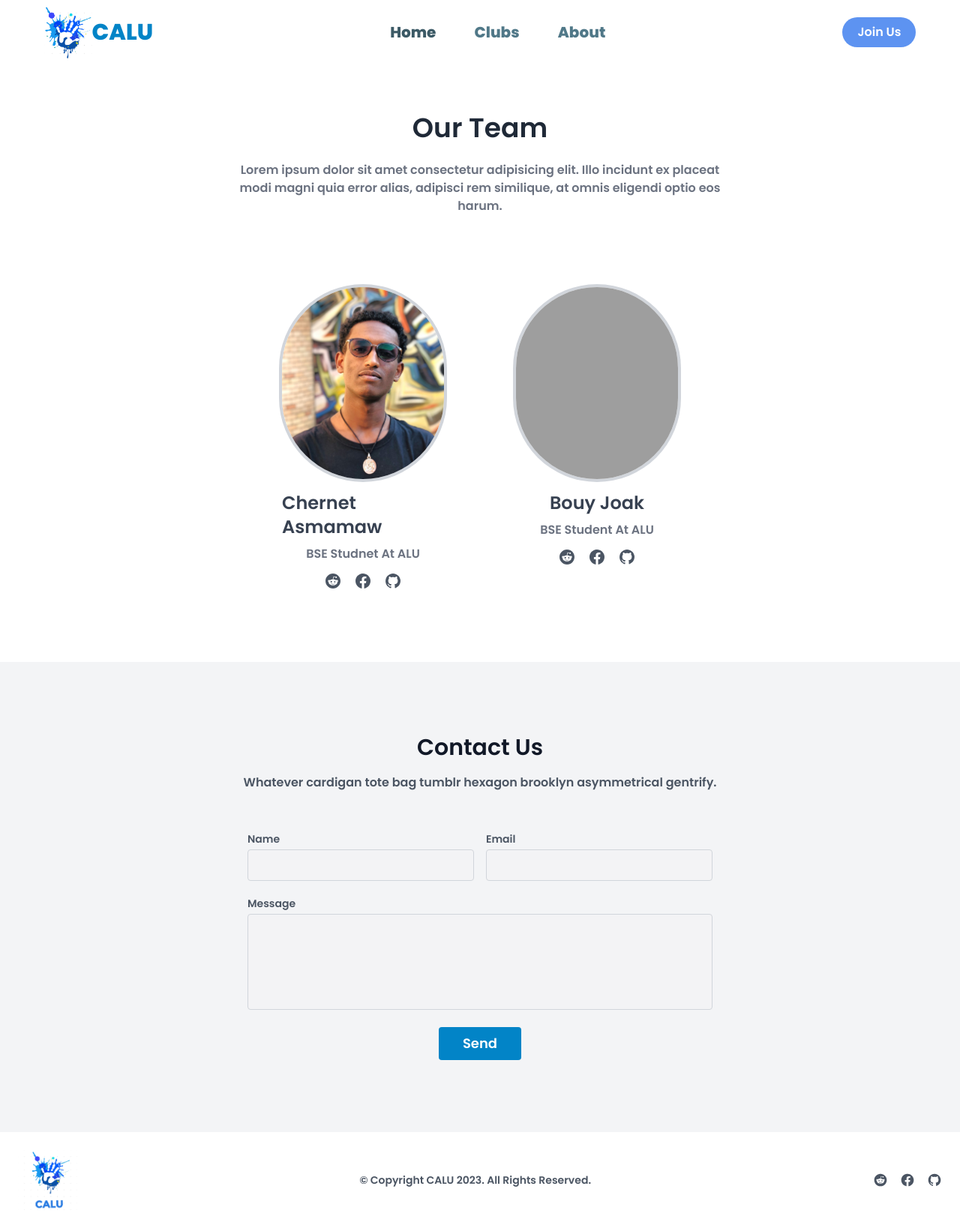
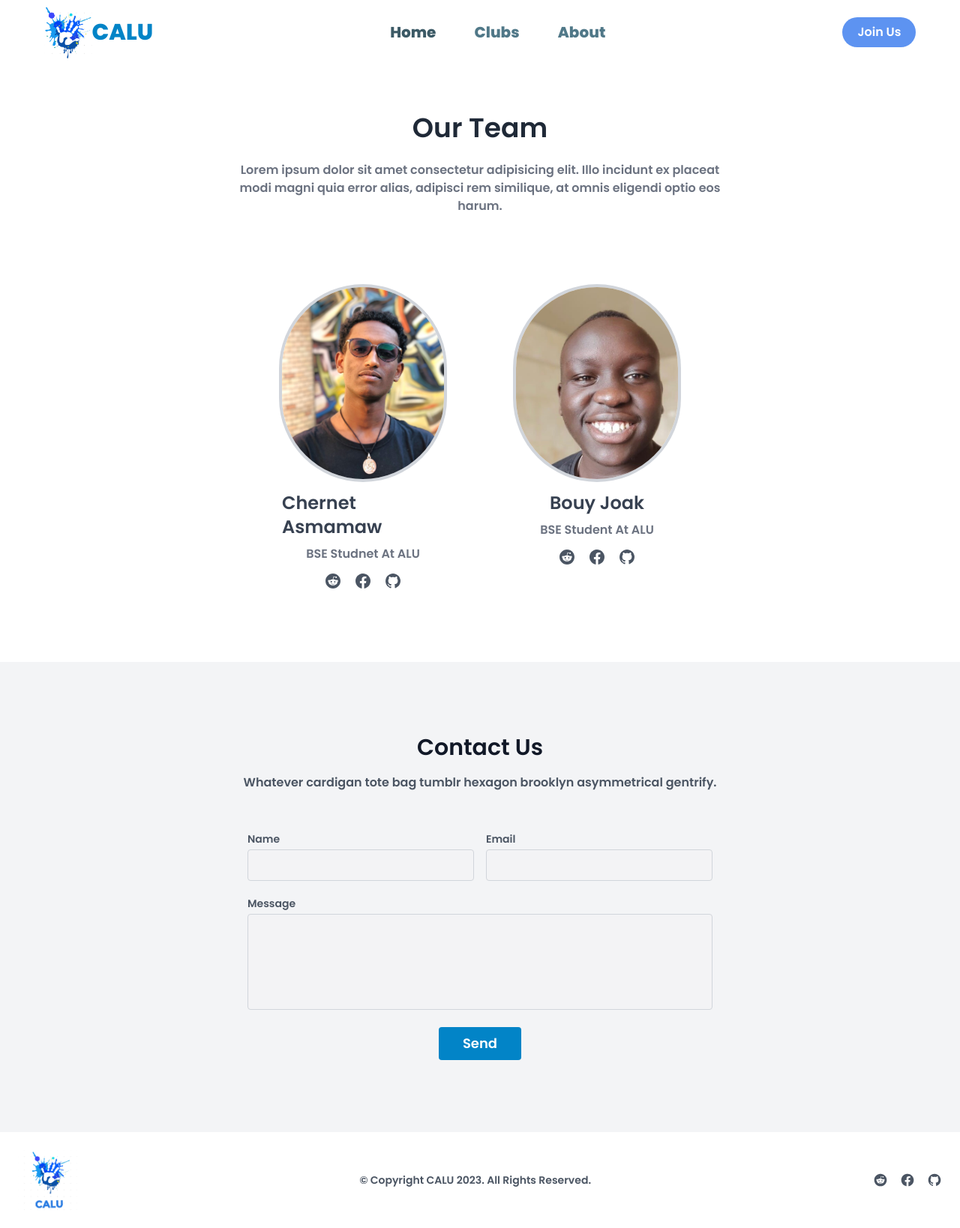
Before and after one commit to ChernetAsmamaw/CALU, a Python web app: template src/frontend/templates/about.html in a window 1280 px wide. Shown: the whole page at 75% size. Run offline with Jinja, Linux system fonts and the light colour scheme; the template is opened without the code that fills it, so the values that code supplies are empty; style sheets or scripts are compiled from the project's sources; some libraries are stand-ins or nearby versions; grey boxes are pictures that could not be loaded.

Commit message:
Updated image

```diff
--- a/src/frontend/templates/about.html
+++ b/src/frontend/templates/about.html
@@ -118,7 +118,7 @@
                 </div>
 
                 <div class="flex flex-col items-center p-8 transition-colors duration-300 transform cursor-pointer rounded-xl hover:border-transparent group hover:bg-sky-600 dark:border-gray-700 dark:hover:border-transparent">
-                    <img class="object-cover w-64 h-64 rounded-full ring-4 ring-gray-300" src="https://images.unsplash.com/photo-1531590878845-12627191e687?ixlib=rb-1.2.1&ixid=MnwxMjA3fDB8MHxwaG90by1wYWdlfHx8fGVufDB8fHx8&auto=format&fit=crop&w=764&q=80" alt="">
+                    <img class="object-cover w-64 h-64 rounded-full ring-4 ring-gray-300" src="/src/frontend/static/img/gggg.jpg" alt="Team">
 
                     <h1 class="mt-4 text-2xl font-semibold text-gray-700 capitalize dark:text-white group-hover:text-white">Bouy Joak</h1>
 
```
Also changed, not shown: src/frontend/static/img/gggg.jpg (added).
